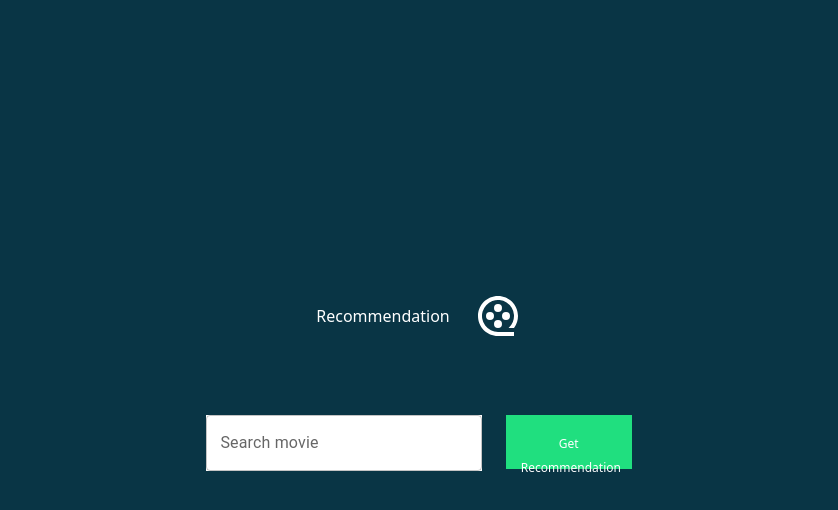
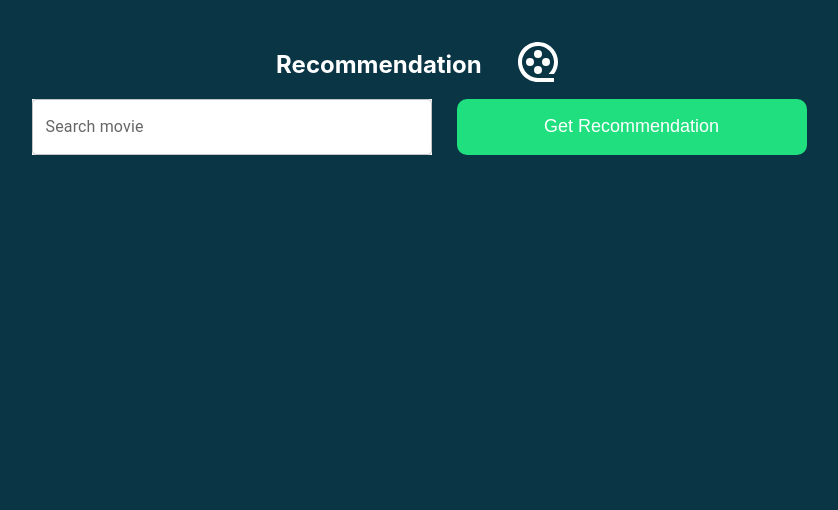
Before and after one commit to akashayyappan/react-ui, a React (Create React App) app: page /rec in a window 1280 px wide. Shown: the top 510 px of the page, without its empty margins (221-1059 px from the left). Built offline with nearby package versions, Linux system fonts and the light colour scheme.

Commit message:
css changes & retain data after refresh

```diff
--- a/src/App.js
+++ b/src/App.js
@@ -13,8 +13,10 @@ import { FaHome, FaChartPie, FaPhotoVideo, FaSignOutAlt } from 'react-icons/fa';
 class App extends React.Component {
   constructor() {
     super();
+    let auth = sessionStorage.getItem('auth');
+    if(!auth) auth = false;
     this.state = {
-      isUserAuthenticated: false
+      isUserAuthenticated: auth
     }
   }
 
--- a/src/components/dashboard/Dashboard.css
+++ b/src/components/dashboard/Dashboard.css
@@ -1,13 +1,12 @@
-.container{
+.container-dash{
     display: flex;
-    flex-direction: column;
+    margin-top: 30px;
+    flex-direction: row;
     align-items: center;
-    justify-content: center;
-    width: 100vw;
-    height: 100vh;
+    justify-content: space-around;
 }
 
-button{
+/* button{
     cursor: pointer;
     background-color: #20df7f
 }
@@ -19,4 +18,4 @@ button{
     border: none;
     border-radius: 10px;
     background-color: #224957;
-}
+} */
--- a/src/components/dashboard/Dashboard.js
+++ b/src/components/dashboard/Dashboard.js
@@ -1,21 +1,27 @@
+import './Dashboard.css';
 import React from 'react';
 
 class Dashboard extends React.Component {
-    render(){
+  render() {
     return (
-            <div class="container">
-  <div class="row">
-    <div class="col-sm">
+      <div className="container-dash">
         <button classname="viewer">Viewer chart</button>
-    </div>
-    <div class="col-sm">
         <button classname="cluster">Cluster chart</button>
-    </div>
-    <div class="col-sm">
         <button classname="overall">Viewership chart</button>
       </div>
-  </div>
-</div>
+      // <div class="container">
+      //   <div class="row">
+      //     <div class="col-sm">
+      //       <button classname="viewer">Viewer chart</button>
+      //     </div>
+      //     <div class="col-sm">
+      //       <button classname="cluster">Cluster chart</button>
+      //     </div>
+      //     <div class="col-sm">
+      //       <button classname="overall">Viewership chart</button>
+      //     </div>
+      //   </div>
+      // </div>
 
     );
   }
--- a/src/components/login/Login.js
+++ b/src/components/login/Login.js
@@ -5,10 +5,12 @@ import { useNavigate } from 'react-router';
 class Login extends React.Component {
 
     componentWillMount(){
+        sessionStorage.setItem('auth',false);
         this.props.onLogin(false);
     }
 
     onLoginHandle = () => {
+        sessionStorage.setItem('auth',true);
         this.props.onLogin(true);
         this.props.navigate("/home");
     }
--- a/src/components/recommendation/Recommendation.css
+++ b/src/components/recommendation/Recommendation.css
@@ -1,14 +1,24 @@
 .container-search{
-    width: 100%;
-    height: 100%;
+    margin-top: 30px;
     display: flex;
     flex-direction: column;
     justify-content: center;
     align-items: center;
 }
 
+.title{
+    display: flex;
+    flex-direction: row;
+    align-items: center;
+    width: 350px;
+    justify-content: space-evenly;
+}
+
 .search {
-    width: 30%;
+    display: flex;
+    flex-direction: row;
+    width: 800px;
+    justify-content: space-around;
 }
 
 #outlined-basic{
--- a/src/components/recommendation/Recommendation.js
+++ b/src/components/recommendation/Recommendation.js
@@ -1,33 +1,45 @@
 import React from 'react';
 import { RiMovie2Line } from "react-icons/ri";
 import TextField from "@mui/material/TextField";
-import './Recommendation.css'
+import './Recommendation.css';
+
 class Recommendation extends React.Component {
-    render(){
-        return (
-            <div class="container">
-  <div class="row">
-    <div class="col-sm" style={{alignSelf: "center"}}>
-    <span>Recommendation</span>
-    </div>
-    <div class="col-sm">
-    <div classname="icon"><RiMovie2Line style={{width: "3em",height: "3em"}}/></div>
-    </div>
-  </div>
-  <div class="row">
-    <div class="col-sm-8"> <TextField style={{width: "100%", height: "50%"}}
-                    id="outlined-basic"
-                    variant="outlined"
-                    label="Search movie"
-                    />
-    </div>
-    <div class="col-sm-4">
-                <button style={{color: "#fff", backgroundColor: "#20df7f", width: "100%", height: "50%"}}><span style={{fontSize: "12px"}}>Get Recommendation</span></button></div>
-    </div>
-</div>
+  render() {
+    return (
+      <div className="container-search">
+        <div className="title">
+          <h2>Recommendation</h2>
+          <div classname="icon"><RiMovie2Line style={{ width: "3em", height: "3em" }} /></div>
+        </div>
+        <div className="search">
+          <TextField style={{ width: "400px" }} id="outlined-basic"
+            variant="outlined" label="Search movie" />
+          <button>Get Recommendation</button>
+        </div>
+      </div >
+      // <div class="container">
+      //   <div class="row">
+      //     <div class="col-sm" style={{ alignSelf: "center" }}>
+      //       <span>Recommendation</span>
+      //     </div>
+      //     <div class="col-sm">
+      //       <div classname="icon"><RiMovie2Line style={{ width: "3em", height: "3em" }} /></div>
+      //     </div>
+      //   </div>
+      //   <div class="row">
+      //     <div class="col-sm-8"> <TextField style={{ width: "100%", height: "50%" }}
+      //       id="outlined-basic"
+      //       variant="outlined"
+      //       label="Search movie"
+      //     />
+      //     </div>
+      //     <div class="col-sm-4">
+      //       <button style={{ color: "#fff", backgroundColor: "#20df7f", width: "100%", height: "50%" }}><span style={{ fontSize: "12px" }}>Get Recommendation</span></button></div>
+      //   </div>
+      // </div>
 
-        );
-    }
+    );
+  }
 }
 
 export default Recommendation;
--- a/src/index.js
+++ b/src/index.js
@@ -2,7 +2,7 @@ import ReactDOM from 'react-dom';
 import './index.css';
 import App from './App';
 import reportWebVitals from './reportWebVitals';
-import 'bootstrap/dist/css/bootstrap.css';
+// import 'bootstrap/dist/css/bootstrap.css';
 // Put any other imports below so that CSS from your
 // components takes precedence over default styles.
 
```
Also changed, not shown: 1 other file (tests, documents, lock files or other folders). Lines whose indentation alone changed are shown as unchanged.
